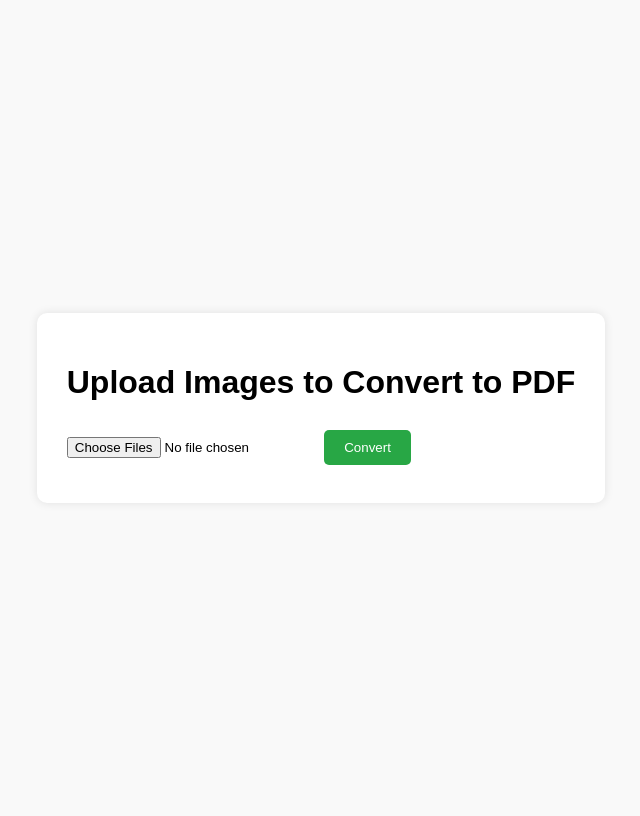
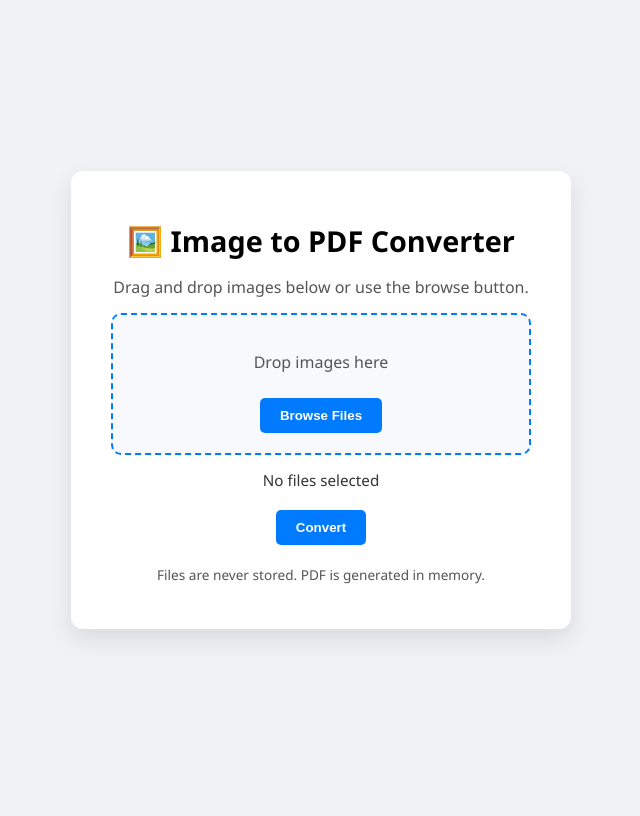
Before and after one commit to sriramNV/minor-web-components-for-reuability, a Flask app: page / in a window 1280 px wide. Shown: the whole page, without its empty margins (319-959 px from the left). After the commit the page ends 639 px from the top, so only its background shows below. Run offline with Flask 3, Linux system fonts and the light colour scheme.

Commit message:
added drag and drop and upload count restriction to 20 images and thumbnail for uploaded images and a spinner

```diff
--- a/PDF Converter/app.py
+++ b/PDF Converter/app.py
@@ -6,6 +6,7 @@ import shutil
 import threading
 from datetime import datetime, timedelta
 import time
+from io import BytesIO
 
 app = Flask(__name__)
 UPLOAD_FOLDER = 'uploads'
@@ -38,25 +39,42 @@ def index():
 @app.route('/upload', methods=['POST'])
 def upload():
     files = request.files.getlist('images')
-    temp_id = str(uuid.uuid4())
-    temp_folder = os.path.join(UPLOAD_FOLDER, temp_id)
-    os.makedirs(temp_folder, exist_ok=True)
+    image_list = []
 
-    image_list = []
+    # Pillow version compatibility
+    try:
+        resample_filter = Image.Resampling.LANCZOS
+    except AttributeError:
+        resample_filter = Image.ANTIALIAS
+
     for file in files:
-        filepath = os.path.join(temp_folder, file.filename)
-        file.save(filepath)
-        img = Image.open(filepath)
-        if img.mode != 'RGB':
-            img = img.convert('RGB')
-        image_list.append(img)
+        try:
+            img = Image.open(file.stream)
+            if img.mode != 'RGB':
+                img = img.convert('RGB')
+
+            # Resize if too large
+            max_width = 1500
+            if img.width > max_width:
+                ratio = max_width / float(img.width)
+                height = int(img.height * ratio)
+                img = img.resize((max_width, height), resample_filter)
+
+            image_list.append(img)
+
+        except Exception as e:
+            print(f"Error reading image: {e}")
+            continue
 
     if image_list:
-        pdf_path = os.path.join(temp_folder, 'output.pdf')
-        image_list[0].save(pdf_path, save_all=True, append_images=image_list[1:])
-        return send_file(pdf_path, as_attachment=True)
+        pdf_bytes = BytesIO()
+        image_list[0].save(pdf_bytes, format='PDF', save_all=True, append_images=image_list[1:])
+        pdf_bytes.seek(0)
+        return send_file(pdf_bytes, mimetype='application/pdf',
+                         download_name='converted.pdf', as_attachment=True)
 
     return "No valid images uploaded."
+
 
 # Port for Glitch
 if __name__ == '__main__':
--- /dev/null
+++ b/PDF Converter/static/script.js
@@ -0,0 +1,127 @@
+document.addEventListener("DOMContentLoaded", () => {
+    const dropArea = document.getElementById("drop-area");
+    const fileInput = document.getElementById("fileElem");
+    const fileSelect = document.getElementById("fileSelect");
+    const uploadForm = document.getElementById("uploadForm");
+    const spinner = document.getElementById("spinner");
+
+
+    function updatePreview(files) {
+        const fileCount = document.getElementById("file-count");
+        const thumbs = document.getElementById("thumbs");
+        thumbs.innerHTML = "";
+
+        if (!files.length) {
+            fileCount.textContent = "No files selected";
+            return;
+        }
+
+        if (files.length > 20) {
+            fileCount.textContent = "⚠️ Too many files! Max: 20";
+            return;
+        }
+
+        fileCount.textContent = `${files.length} image(s) selected`;
+
+        [...files].forEach(file => {
+            if (file.type.startsWith("image/")) {
+                const reader = new FileReader();
+                reader.onload = e => {
+                    const img = document.createElement("img");
+                    img.src = e.target.result;
+                    thumbs.appendChild(img);
+                };
+                reader.readAsDataURL(file);
+            }
+        });
+    }
+
+
+    // ✅ Show previews when files are selected manually
+    fileInput.addEventListener("change", () => {
+        updatePreview(fileInput.files);
+    });
+
+    // ✅ Drag events
+    ["dragenter", "dragover"].forEach(event =>
+        dropArea.addEventListener(event, e => {
+            e.preventDefault();
+            dropArea.classList.add("hover");
+        })
+    );
+
+    ["dragleave", "drop"].forEach(event =>
+        dropArea.addEventListener(event, e => {
+            e.preventDefault();
+            dropArea.classList.remove("hover");
+        })
+    );
+
+    // ✅ Handle drop
+    dropArea.addEventListener("drop", e => {
+        const dt = e.dataTransfer;
+        const files = dt.files;
+
+        if (files.length > 20) {
+            alert("Please upload 20 or fewer images.");
+            return;
+        }
+
+        const dataTransfer = new DataTransfer();
+        for (let i = 0; i < files.length; i++) {
+            dataTransfer.items.add(files[i]);
+        }
+
+        fileInput.files = dataTransfer.files;
+        updatePreview(fileInput.files);
+    });
+
+    // ✅ Click to browse
+    fileSelect.addEventListener("click", () => fileInput.click());
+
+    // ✅ Form submission with spinner and fetch
+    uploadForm.addEventListener("submit", async (e) => {
+        e.preventDefault();
+        const files = fileInput.files;
+
+        if (!files.length) {
+            alert("Please select some images.");
+            return;
+        }
+
+        if (files.length > 20) {
+            alert("Maximum 20 images allowed.");
+            return;
+        }
+
+        spinner.classList.remove("hidden");
+
+        const formData = new FormData();
+        for (let file of files) {
+            formData.append("images", file);
+        }
+
+        try {
+            const response = await fetch("/upload", {
+                method: "POST",
+                body: formData
+            });
+
+            if (!response.ok) throw new Error("Upload failed");
+
+            const blob = await response.blob();
+            const url = window.URL.createObjectURL(blob);
+            const link = document.createElement("a");
+            link.href = url;
+            link.download = "converted.pdf";
+            document.body.appendChild(link);
+            link.click();
+            link.remove();
+            window.URL.revokeObjectURL(url);
+        } catch (err) {
+            alert("Something went wrong.");
+        } finally {
+            spinner.classList.add("hidden");
+        }
+    });
+});
--- a/PDF Converter/static/style.css
+++ b/PDF Converter/static/style.css
@@ -1,6 +1,8 @@
 body {
-    font-family: Arial, sans-serif;
-    background: #f9f9f9;
+    font-family: 'Segoe UI', sans-serif;
+    background: #f0f2f5;
+    margin: 0;
+    padding: 0;
     display: flex;
     justify-content: center;
     align-items: center;
@@ -8,21 +10,109 @@ body {
 }
 
 .container {
-    background: white;
-    padding: 30px;
-    border-radius: 10px;
-    box-shadow: 0 0 10px rgba(0, 0, 0, 0.1);
+    background: #fff;
+    padding: 30px 40px;
+    border-radius: 12px;
+    box-shadow: 0 10px 25px rgba(0, 0, 0, 0.1);
+    text-align: center;
+    width: 420px;
 }
 
-input[type="file"] {
-    margin: 15px 0;
+h1 {
+    margin-bottom: 10px;
+    font-size: 1.8em;
+}
+
+p {
+    color: #555;
+    margin-bottom: 15px;
+}
+
+#drop-area {
+    border: 2px dashed #007BFF;
+    border-radius: 10px;
+    padding: 20px;
+    cursor: pointer;
+    margin-bottom: 15px;
+    background: #f8f9fc;
+}
+
+#drop-area.hover {
+    background: #e0f0ff;
 }
 
 button {
     padding: 10px 20px;
-    background-color: #28a745;
     border: none;
-    color: white;
+    background: #007BFF;
+    color: #fff;
+    font-weight: bold;
+    cursor: pointer;
     border-radius: 5px;
-    cursor: pointer;
+    transition: background 0.2s ease-in-out;
+    margin-top: 10px;
 }
+
+button:hover {
+    background: #0056b3;
+}
+
+footer {
+    margin-top: 20px;
+    font-size: 0.85em;
+    color: #888;
+}
+
+.loader {
+    border: 6px solid #f3f3f3;
+    border-top: 6px solid #007BFF;
+    border-radius: 50%;
+    width: 40px;
+    height: 40px;
+    animation: spin 1s linear infinite;
+    margin: auto;
+}
+
+#spinner {
+    margin-top: 20px;
+}
+
+.hidden {
+    display: none;
+}
+
+@keyframes spin {
+    0% {
+        transform: rotate(0deg);
+    }
+
+    100% {
+        transform: rotate(360deg);
+    }
+}
+
+
+#preview-box {
+    margin-top: 10px;
+}
+
+#file-count {
+    font-size: 0.95em;
+    color: #333;
+    margin-bottom: 10px;
+}
+
+#thumbs {
+    display: flex;
+    flex-wrap: wrap;
+    justify-content: center;
+    gap: 8px;
+}
+
+#thumbs img {
+    width: 60px;
+    height: 60px;
+    object-fit: cover;
+    border: 1px solid #ccc;
+    border-radius: 6px;
+}
--- a/PDF Converter/templates/index.html
+++ b/PDF Converter/templates/index.html
@@ -3,39 +3,40 @@
 
 <head>
     <meta charset="UTF-8">
-    <title>Image to PDF</title>
+    <title>Image to PDF Converter</title>
     <link rel="stylesheet" href="/static/style.css">
 </head>
 
 <body>
     <div class="container">
-        <h1>Upload Images to Convert to PDF</h1>
-        <form action="/upload" method="post" enctype="multipart/form-data">
-            <input type="file" name="images" accept="image/*" multiple required>
-            <button type="submit">Convert</button>
+        <h1>🖼️ Image to PDF Converter</h1>
+        <p>Drag and drop images below or use the browse button.</p>
+
+        <form id="uploadForm" action="/upload" method="post" enctype="multipart/form-data">
+            <div id="drop-area">
+                <p>Drop images here</p>
+                <input type="file" id="fileElem" name="images" accept="image/*" multiple required hidden>
+                <button type="button" id="fileSelect">Browse Files</button>
+            </div>
+            <div id="preview-box">
+                <p id="file-count">No files selected</p>
+                <div id="thumbs"></div>
+            </div>
+
+            <button type="submit" id="submitBtn">Convert</button>
         </form>
-        <div id="countdown" style="display: none;">
-            <p>Your file will be deleted in <span id="timer">300</span> seconds.</p>
+
+        <div id="spinner" class="hidden">
+            <div class="loader"></div>
+            <p>Converting to PDF...</p>
         </div>
 
+        <footer>
+            <p>Files are never stored. PDF is generated in memory.</p>
+        </footer>
     </div>
-    <script>
-        const form = document.querySelector('form');
-        form.addEventListener('submit', () => {
-            document.getElementById('countdown').style.display = 'block';
-            let timeLeft = 300;
-            const timer = document.getElementById('timer');
-            const interval = setInterval(() => {
-                timeLeft--;
-                timer.textContent = timeLeft;
-                if (timeLeft <= 0) {
-                    clearInterval(interval);
-                    timer.textContent = "expired";
-                }
-            }, 1000);
-        });
-    </script>
 
+    <script src="/static/script.js"></script>
 </body>
 
 </html>
```
